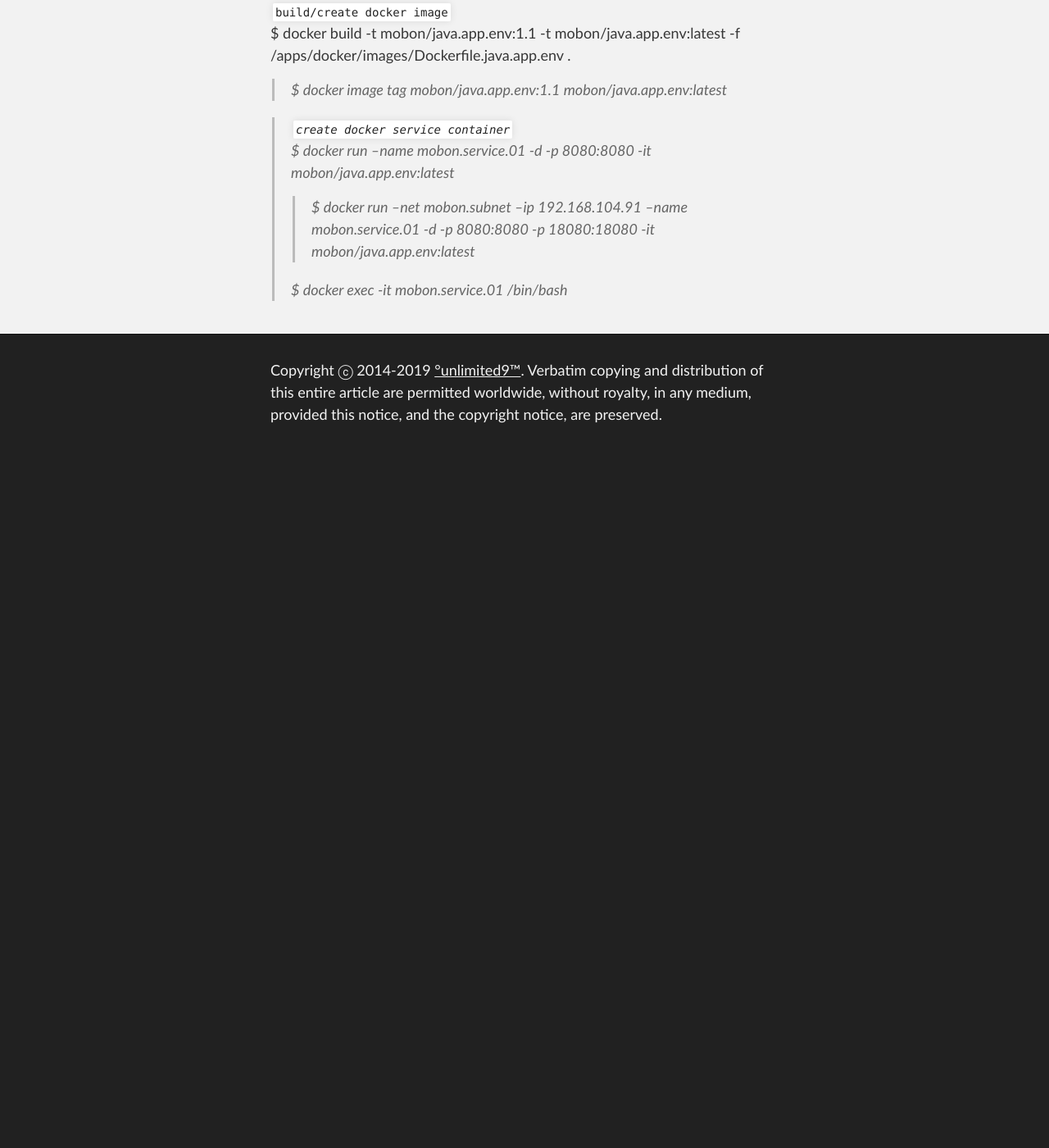
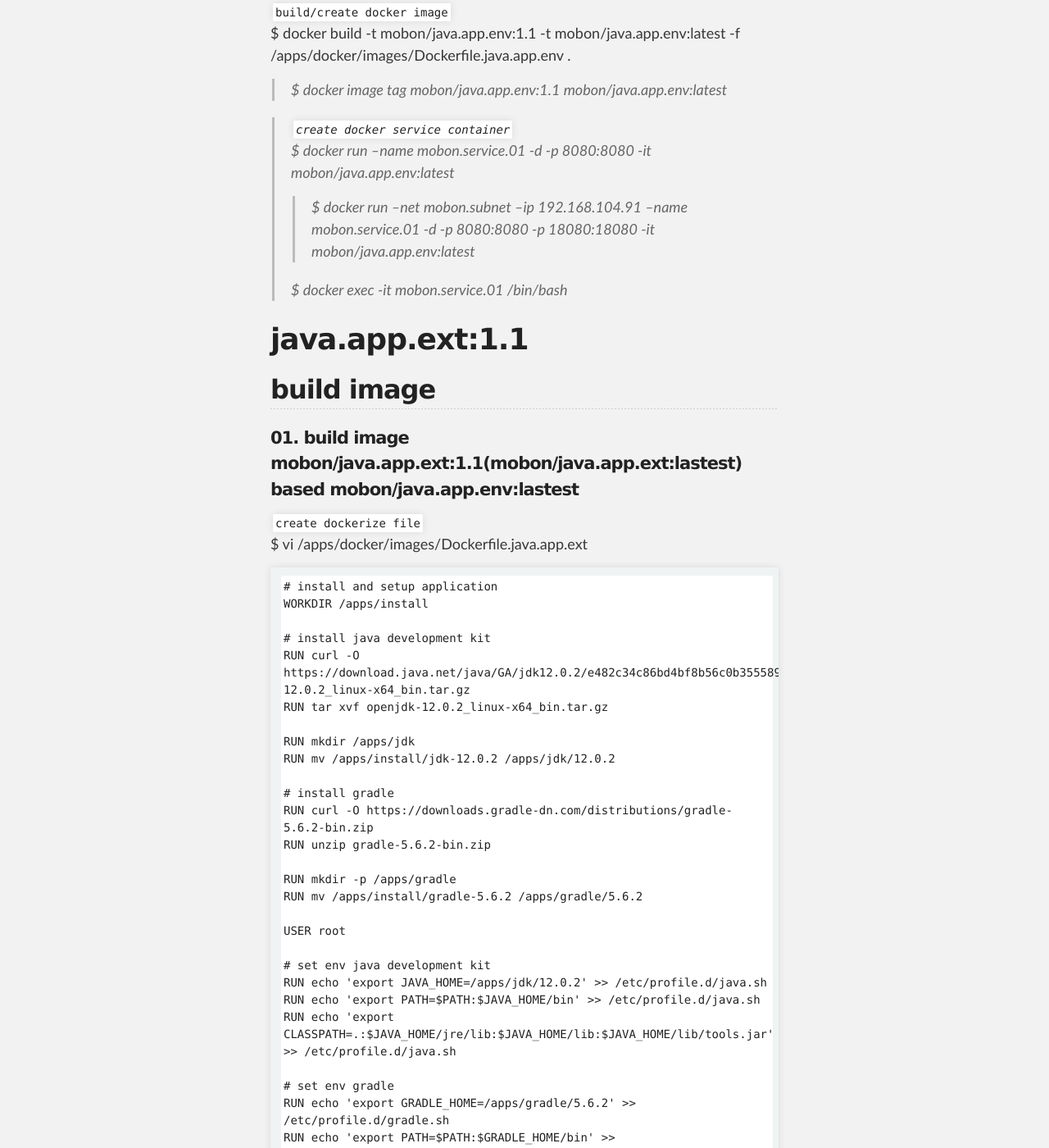
Before and after one commit to unlimited9/unlimited9.github.com, a Jekyll site: the page built from reference.notes/TA/cloud/docker/create.image.n.container.md, in a window 1280 px wide and 1400 px high, scrolled down 4873 px. Shown: the whole window at 82% size. Built offline with Jekyll 4.4.1, drawn with Linux system fonts in a browser that asks for light colours; our own code applies the rules of GitHub Pages for plain Markdown files; before the commit the page ends 5427 px from its top, so only the background shows below that; some of the changed text lies outside the part shown.

Commit message:
Update create.image.n.container.md

````diff
--- a/reference.notes/TA/cloud/docker/create.image.n.container.md
+++ b/reference.notes/TA/cloud/docker/create.image.n.container.md
@@ -111,7 +111,6 @@ docker run --net mobon.subnet --ip 192.168.104.42 --name mobon.mongodb.02 -d -it
 
 docker run --net mobon.subnet --ip 192.168.104.43 --name mobon.mongodb.03 -d -it mobon/apps.server:1.1
 
-
 # java.app.env:1.1
 
 ## build image
@@ -174,3 +173,58 @@ $ docker build -t mobon/java.app.env:1.1 -t mobon/java.app.env:latest -f /apps/d
 >>$ docker run --net mobon.subnet --ip 192.168.104.91 --name mobon.service.01 -d -p 8080:8080 -p 18080:18080 -it mobon/java.app.env:latest
 >
 >$ docker exec -it mobon.service.01 /bin/bash
+
+# java.app.ext:1.1
+
+## build image
+
+#### 01. build image mobon/java.app.ext:1.1(mobon/java.app.ext:lastest) based mobon/java.app.env:lastest
+
+`create dockerize file`
+$ vi /apps/docker/images/Dockerfile.java.app.ext
+```
+# install and setup application
+WORKDIR /apps/install
+
+# install java development kit
+RUN curl -O https://download.java.net/java/GA/jdk12.0.2/e482c34c86bd4bf8b56c0b35558996b9/10/GPL/openjdk-12.0.2_linux-x64_bin.tar.gz
+RUN tar xvf openjdk-12.0.2_linux-x64_bin.tar.gz
+
+RUN mkdir /apps/jdk
+RUN mv /apps/install/jdk-12.0.2 /apps/jdk/12.0.2
+
+# install gradle
+RUN curl -O https://downloads.gradle-dn.com/distributions/gradle-5.6.2-bin.zip
+RUN unzip gradle-5.6.2-bin.zip
+
+RUN mkdir -p /apps/gradle
+RUN mv /apps/install/gradle-5.6.2 /apps/gradle/5.6.2
+
+USER root
+
+# set env java development kit
+RUN echo 'export JAVA_HOME=/apps/jdk/12.0.2' >> /etc/profile.d/java.sh
+RUN echo 'export PATH=$PATH:$JAVA_HOME/bin' >> /etc/profile.d/java.sh
+RUN echo 'export CLASSPATH=.:$JAVA_HOME/jre/lib:$JAVA_HOME/lib:$JAVA_HOME/lib/tools.jar' >> /etc/profile.d/java.sh
+
+# set env gradle
+RUN echo 'export GRADLE_HOME=/apps/gradle/5.6.2' >> /etc/profile.d/gradle.sh
+RUN echo 'export PATH=$PATH:$GRADLE_HOME/bin' >> /etc/profile.d/gradle.sh
+
+RUN source /etc/profile
+
+USER app
+
+# 컨테이너 실행시 실행될 명령
+CMD /bin/bash
+```
+
+`build/create docker image`
+$ docker build -t mobon/java.app.env:1.1 -t mobon/java.app.env:latest -f /apps/docker/images/Dockerfile.java.app.env .
+>$ docker image tag mobon/java.app.env:1.1 mobon/java.app.env:latest
+
+>`create docker service container`
+>$ docker run --name mobon.service.01 -d -p 8080:8080 -it mobon/java.app.env:latest
+>>$ docker run --net mobon.subnet --ip 192.168.104.91 --name mobon.service.01 -d -p 8080:8080 -p 18080:18080 -it mobon/java.app.env:latest
+>
+>$ docker exec -it mobon.service.01 /bin/bash
````
